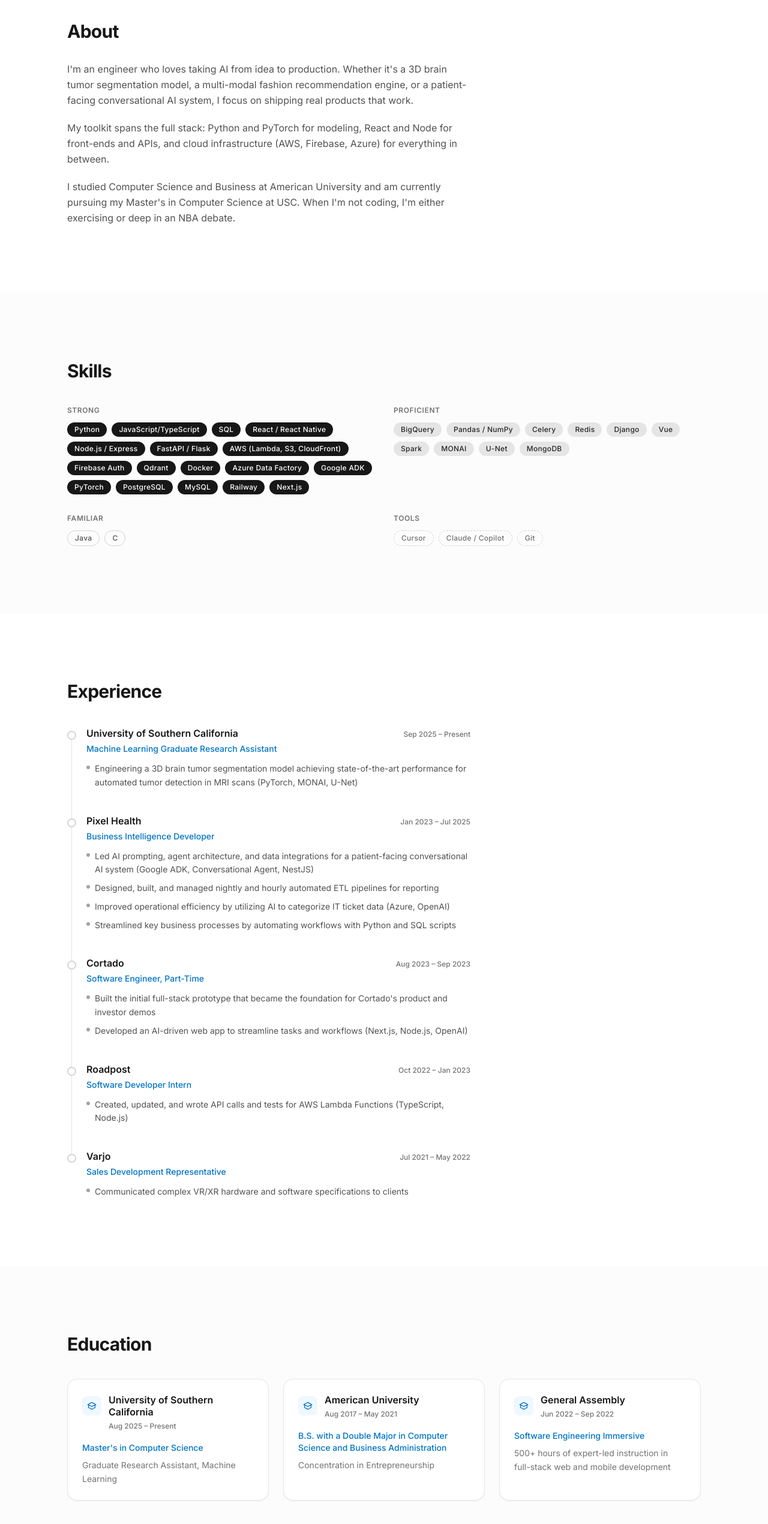
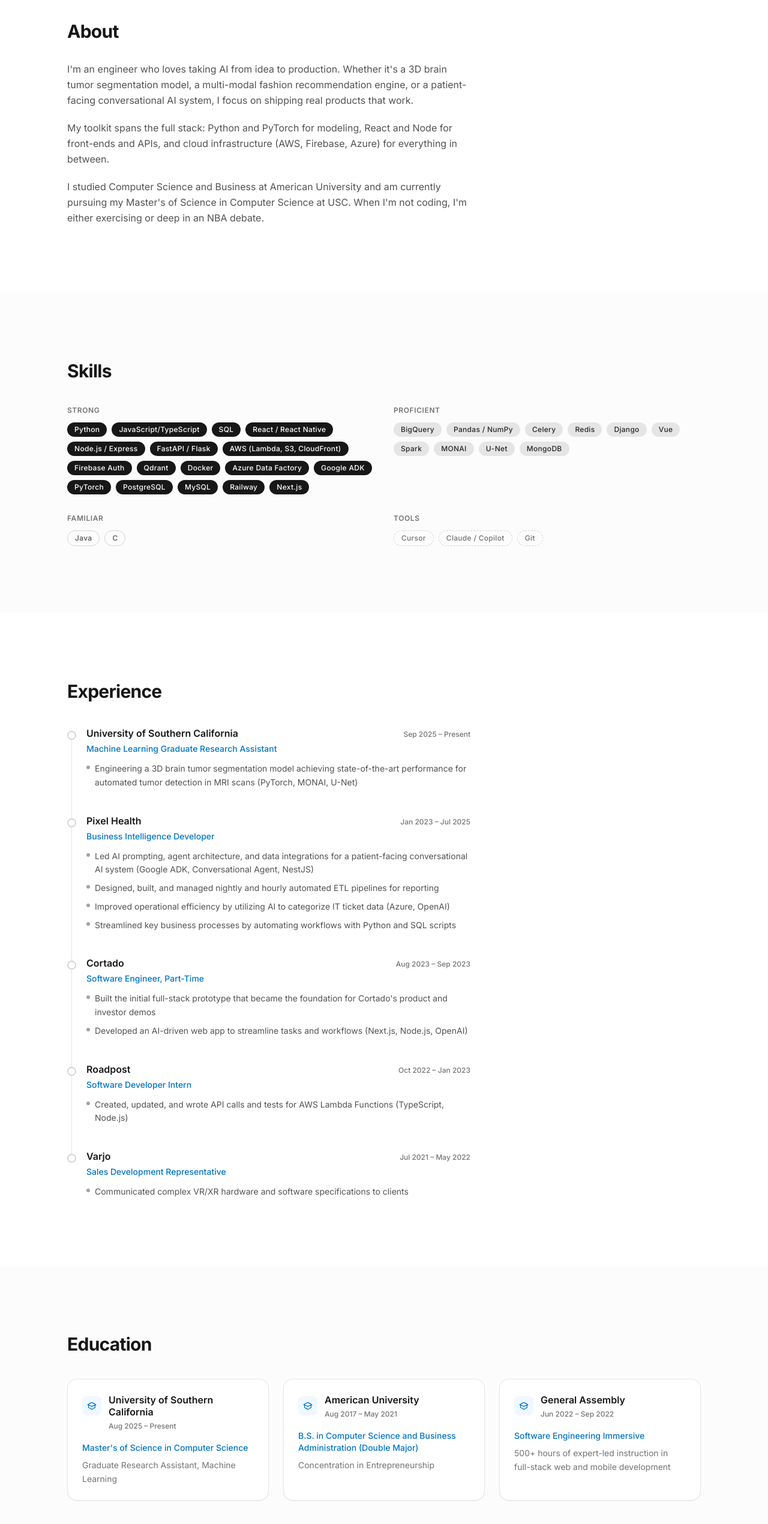
Before and after one commit to anovick1/PersonalWebsite, a React (Create React App) app: page / in a window 1280 px wide. Shown: the part 798-3338 px from the top of the page at 60% size. Built offline with nearby package versions, Linux system fonts and the light colour scheme.

Commit message:
education

```diff
--- a/src/data/content.js
+++ b/src/data/content.js
@@ -30,20 +30,20 @@ export const about = {
   paragraphs: [
     "I'm an engineer who loves taking AI from idea to production. Whether it's a 3D brain tumor segmentation model, a multi-modal fashion recommendation engine, or a patient-facing conversational AI system, I focus on shipping real products that work.",
     'My toolkit spans the full stack: Python and PyTorch for modeling, React and Node for front-ends and APIs, and cloud infrastructure (AWS, Firebase, Azure) for everything in between.',
-    "I studied Computer Science and Business at American University and am currently pursuing my Master's in Computer Science at USC. When I'm not coding, I'm either exercising or deep in an NBA debate.",
+    "I studied Computer Science and Business at American University and am currently pursuing my Master's of Science in Computer Science at USC. When I'm not coding, I'm either exercising or deep in an NBA debate.",
   ],
 };
 
 export const education = [
   {
     school: 'University of Southern California',
-    degree: "Master's in Computer Science",
+    degree: "Master's of Science in Computer Science",
     dates: 'Aug 2025 – Present',
     details: 'Graduate Research Assistant, Machine Learning',
   },
   {
     school: 'American University',
-    degree: 'B.S. with a Double Major in Computer Science and Business Administration',
+    degree: 'B.S. in Computer Science and Business Administration (Double Major)',
     dates: 'Aug 2017 – May 2021',
     details: 'Concentration in Entrepreneurship',
   },
```
